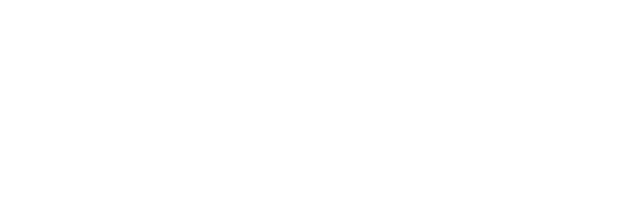
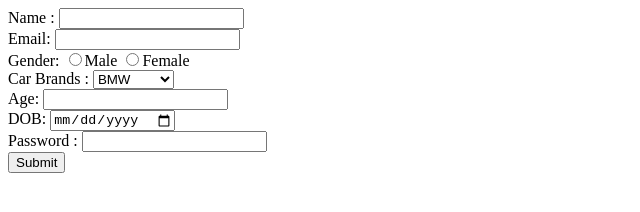
Before and after one commit to acciojob/signup-form-car-rapkshn47, a website: page main.html in a window 1280 px wide. Shown: the whole page, without its empty margins (0-640 px from the left). Drawn offline with Linux system fonts and the light colour scheme.

Commit message:
created a submission

```diff
--- a/main.html
+++ b/main.html
@@ -7,7 +7,44 @@
 </head>
 
 <body>
-	<!-- the entire body must be written by student -->
+	<div class="container">
+        <form action="" method="post">
+            <div>
+                <label for="name">Name :</label>
+                <input type="text" id="name" required>
+            </div>
+            <div>
+                <label for="email">Email: </label>
+                <input type="email" name="" id="email" required>
+            </div>
+            <div>
+                <label for="gender">Gender:</label>
+                <input type="radio" name="gender" id="gender"  required>Male
+                <input type="radio" name="gender" id="">Female
+            </div>
+            <div>
+                <label for="cars">Car Brands :</label>
+                <select name="car-brands" id="cars">
+                    <option value="bmw">BMW</option>
+                    <option value="audi">Audi</option>
+                    <option value="mercedez">Mercedez</option>
+                </select>
+            </div>
+            <div>
+                <label for="carage">Age: </label>
+                <input type="number" name="Age" id="carage" required>
+            </div>
+            <div>
+                <label for="dob">DOB:</label>
+                <input type="date" name="Date" id="dob" required>
+            </div>
+            <div>
+                <label for="password">Password :</label>
+                <input type="password" name="Password" id="password">
+            </div>
+            <button type="submit">Submit</button>
+        </form>
+    </div>
     <script type="text/javascript" src="./script.js">
 </script>
 
```
